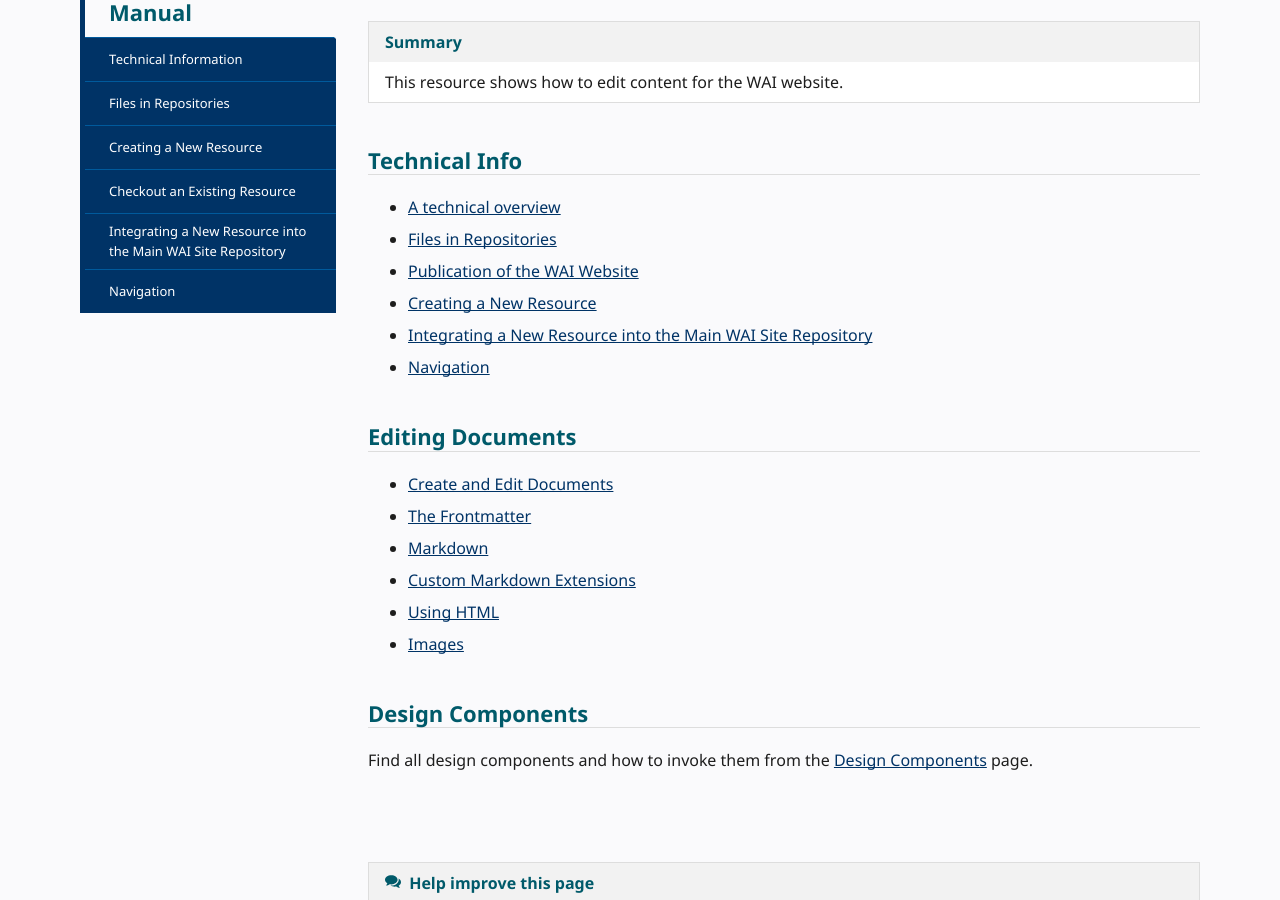
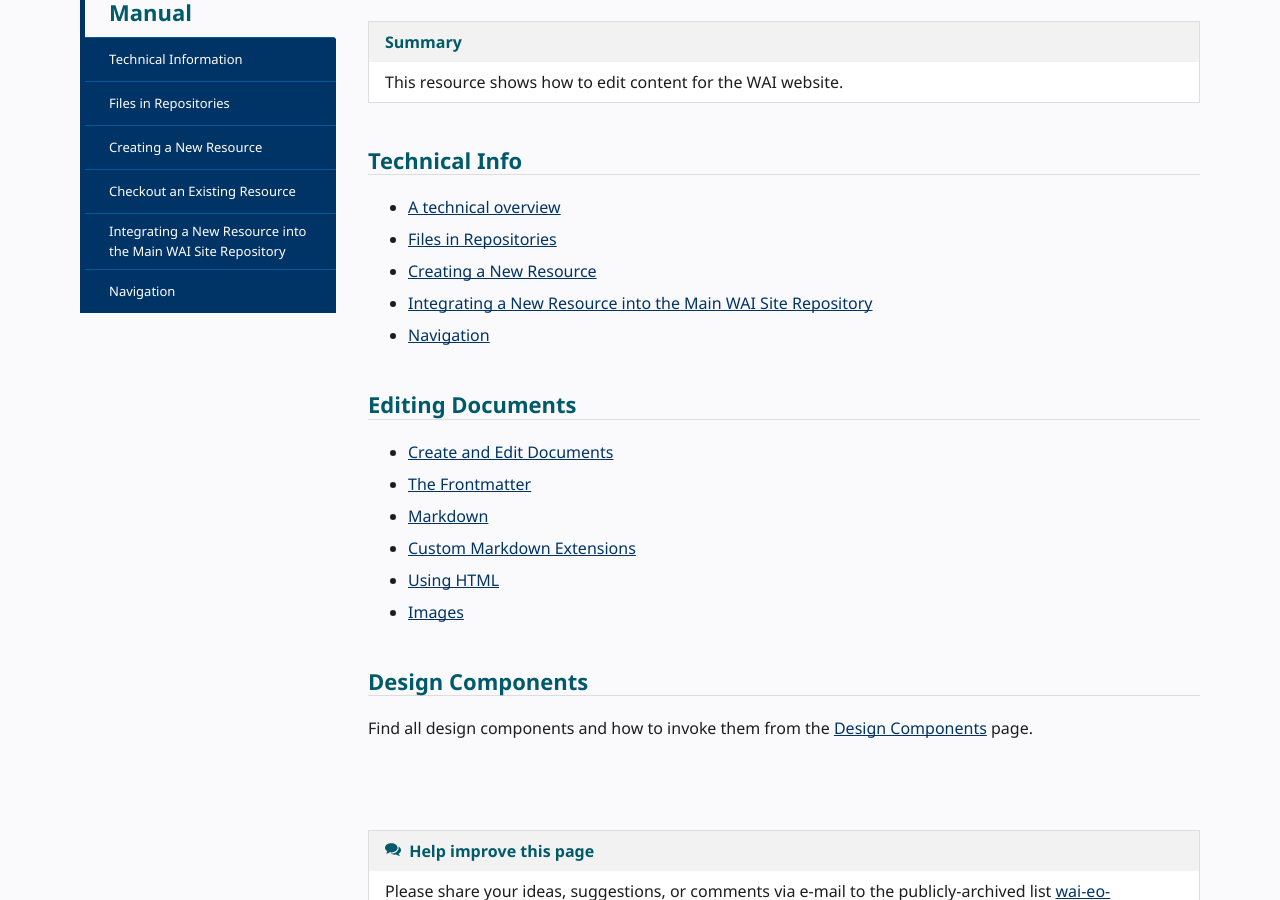
Before and after one commit to w3c/wai-website-theme, a Jekyll site: the page built from content/index.md, in a window 1280 px wide and 900 px high, scrolled down 350 px. Built offline with Jekyll 4.4.1, drawn with Linux system fonts in a browser that asks for light colours; cached includes are drawn as plain includes; comment, search, counter and statistics services are not loaded; some of the changed lines change nothing that is shown.

Commit message:
moved pub info

```diff
--- a/content/index.md
+++ b/content/index.md
@@ -2,12 +2,6 @@
 title: "WAI Website Manual"
 permalink: /overview/
 lang: en
-# translators: # Uncomment (remove #) for translations, one - name line per translator.
-# - name: Translator 1
-# - name: Translator 2
-# contributors:
-# - name: Contributor 1
-# - name: Contributor 2
 class: tight-page
 github:
   repository: w3c/wai-website-theme
@@ -30,7 +24,6 @@
 
   * [A technical overview](/technical/)
   * [Files in Repositories](/technical/files/)
-  * [Publication of the WAI Website](/technical/publication/)
   * [Creating a New Resource](/technical/new-resource/)
   * [Integrating a New Resource into the Main WAI Site Repository](/technical/integrate/)
   * [Navigation](/technical/navigation/)
```
